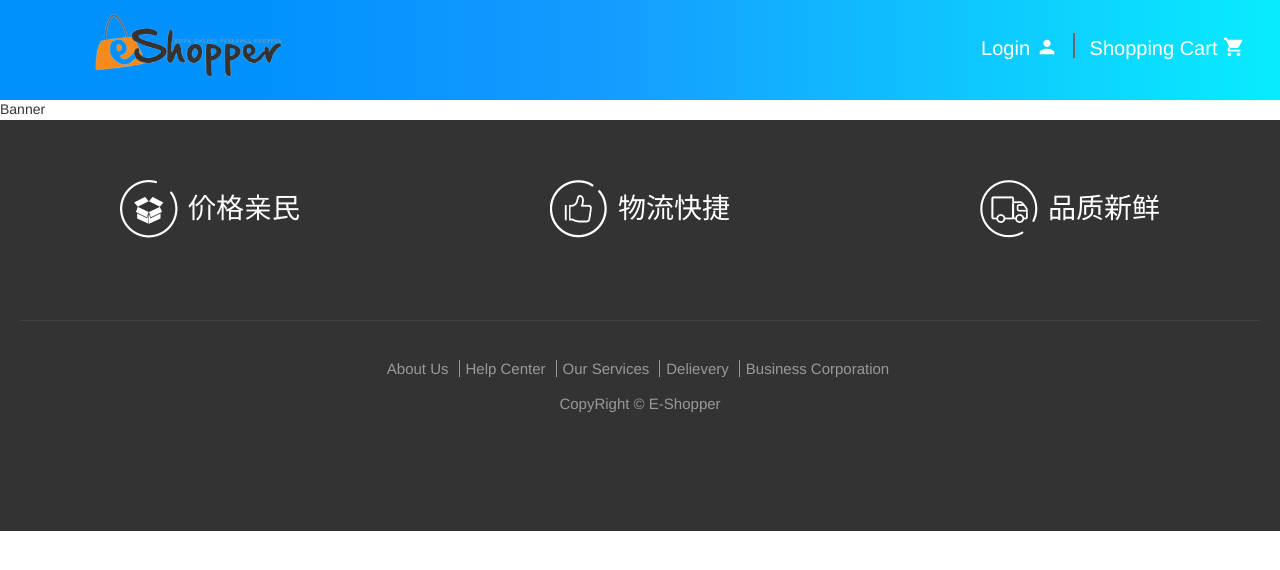
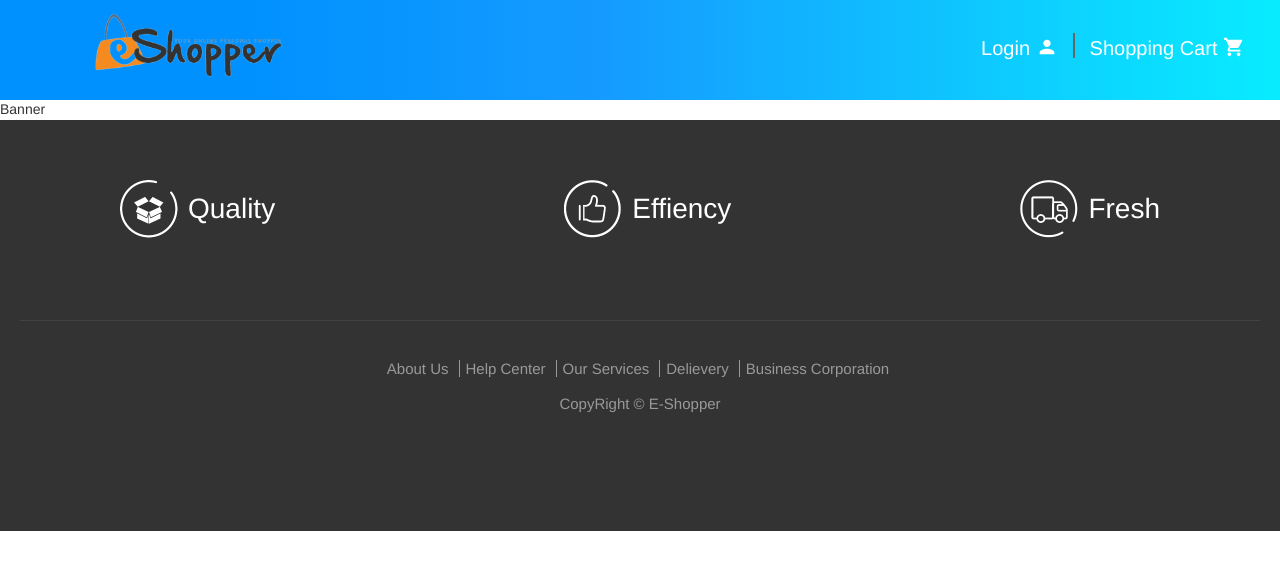
Before and after one commit to imnkywf/e-shopper, a React (Create React App) app: page /home in a window 1280 px wide. Shown: the top 570 px of the page. Built offline with nearby package versions, Linux system fonts and the light colour scheme.

Commit message:
modify footer

```diff
--- a/src/Components/Footer/index.jsx
+++ b/src/Components/Footer/index.jsx
@@ -7,9 +7,9 @@ export default function Footer() {
       <div className="footer">
         <div className="wrapper">
           <div className="badges">
-            <p className="price">价格亲民</p>
-            <p className="express">物流快捷</p>
-            <p className="quality">品质新鲜</p>
+            <p className="price">Quality</p>
+            <p className="express">Effiency</p>
+            <p className="quality">Fresh</p>
           </div>
           <div className="copyright">
             <p>
```
